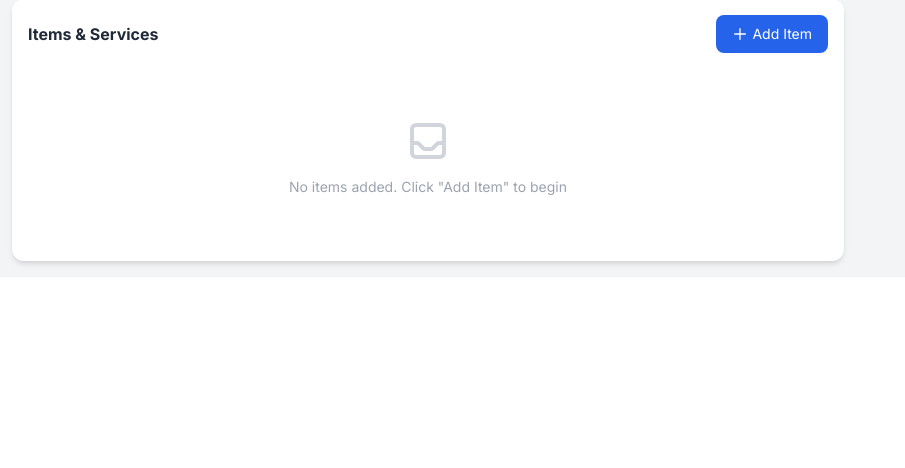
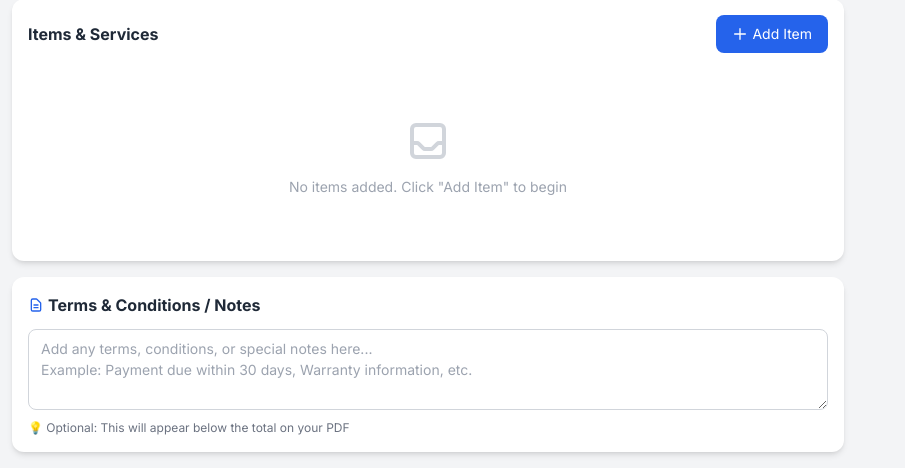
Before and after one commit to shrmsarthak/arhomeinvoicegenerator, a Django app: page / in a window 1280 px wide. Shown: the part 551-1019 px from the top of the page, without its empty margins (0-905 px from the left). Before the commit the page ends 821 px from the top, so only its background shows below. Run offline with Django 3.2, Linux system fonts and the light colour scheme; some libraries are stand-ins or nearby versions.

Commit message:
Terms and Conditions Added

```diff
--- a/myapp/templates/invoice_app.html
+++ b/myapp/templates/invoice_app.html
@@ -139,6 +139,11 @@
             border-color: #3b82f6;
             box-shadow: 0 0 0 2px rgba(59, 130, 246, 0.2);
             outline: none;
+        }
+
+        textarea.fixed-input {
+            height: auto;
+            min-height: 80px;
         }
 
         .total-display {
@@ -296,6 +301,21 @@
                             </svg>
                             No items added. Click "Add Item" to begin
                         </div>
+                    </div>
+
+                    <!-- Terms & Conditions / Notes Card -->
+                    <div class="bg-white rounded-xl shadow-md p-4 card">
+                        <h2 class="text-base font-bold text-gray-800 mb-3 flex items-center">
+                            <svg class="w-4 h-4 mr-1 text-blue-600" fill="none" stroke="currentColor" viewBox="0 0 24 24">
+                                <path stroke-linecap="round" stroke-linejoin="round" stroke-width="2" d="M9 12h6m-6 4h6m2 5H7a2 2 0 01-2-2V5a2 2 0 012-2h5.586a1 1 0 01.707.293l5.414 5.414a1 1 0 01.293.707V19a2 2 0 01-2 2z"></path>
+                            </svg>
+                            Terms & Conditions / Notes
+                        </h2>
+                        <textarea name="terms_notes" id="termsNotes" rows="3" tabindex="11"
+                            class="fixed-input w-full"
+                            placeholder="Add any terms, conditions, or special notes here...&#10;Example: Payment due within 30 days, Warranty information, etc."
+                            style="min-height: 80px; height: auto;"></textarea>
+                        <p class="text-xs text-gray-500 mt-1">💡 Optional: This will appear below the total on your PDF</p>
                     </div>
                 </div>
 
@@ -548,6 +568,10 @@
             const formData = new FormData(form);
             formData.set('items', JSON.stringify(items));
 
+            // Add terms_notes to formData
+            const termsNotes = document.getElementById('termsNotes').value;
+            formData.set('terms_notes', termsNotes);
+
             swal({
                 title: "Generating...",
                 text: "Please wait",
@@ -590,6 +614,7 @@
             renderItems();
             document.getElementById('customerCountry').value = 'Canada';
             document.getElementById('docNumber').value = 'INV-1001';
+            document.getElementById('termsNotes').value = '';
             document.getElementById('customerName').focus();
         }
 
--- a/myapp/views.py
+++ b/myapp/views.py
@@ -23,6 +23,9 @@ def invoice_app(request):
             "country": request.POST.get('country'),
             "postalcode": request.POST.get('postalcode'),
         }
+
+        # Get terms & conditions / notes
+        terms_notes = request.POST.get('terms_notes', '')
 
         # Get invoice items from JSON string with error handling
         items_json = request.POST.get('items', '[]')
@@ -59,7 +62,7 @@ def invoice_app(request):
                 return JsonResponse({'error': f'Valid price required for item {i+1}'}, status=400)
 
         # Generate PDF
-        buffer = generate_pdf(customer_info, invoice_items, doc_type, doc_number)
+        buffer = generate_pdf(customer_info, invoice_items, doc_type, doc_number, terms_notes)
 
         # Create filename
         safe_name = re.sub(r'[^\w\s-]', '', customer_info.get('name', 'customer'))[:30]
@@ -71,7 +74,7 @@ def invoice_app(request):
 
     return render(request, "invoice_app.html")
 
-def generate_pdf(customer_info, invoice_items, doc_type, doc_number):
+def generate_pdf(customer_info, invoice_items, doc_type, doc_number, terms_notes):
     """Generate PDF invoice or estimate with appropriate heading"""
     buffer = io.BytesIO()
     can = canvas.Canvas(buffer)
@@ -177,6 +180,43 @@ def generate_pdf(customer_info, invoice_items, doc_type, doc_number):
     total_amount = subtotal + (subtotal * 0.15)
     can.drawString(525, current_base - 80, "$" + str(round(total_amount, 2)))
 
+    # Terms & Conditions - 50px below total, left aligned (x=25)
+    if terms_notes and terms_notes.strip():
+        # Position 50px below the total (current_base - 130)
+        terms_y_position = current_base - 130
+
+        # Draw "Terms & Conditions" header
+        can.setFont("Helvetica-Bold", 9)
+        can.drawString(25, terms_y_position, "TERMS & CONDITIONS:")
+
+        # Draw the terms content with word wrapping
+        can.setFont("Helvetica", 8)
+        terms_text = terms_notes.strip()
+
+        # Word wrap the terms (max ~80 characters per line)
+        lines = []
+        words = terms_text.split()
+        current_line = ""
+
+        for word in words:
+            test_line = current_line + " " + word if current_line else word
+            if len(test_line) <= 80:
+                current_line = test_line
+            else:
+                if current_line:
+                    lines.append(current_line)
+                current_line = word
+
+        if current_line:
+            lines.append(current_line)
+
+        # Draw each line of terms
+        line_y = terms_y_position - 15
+        for line in lines:
+            if line_y > 50:  # Don't go below page bottom
+                can.drawString(25, line_y, line)
+                line_y -= 12
+
     # Contact info
     can.drawString(25, 175, "CONTACT INFORMATION")
     can.drawString(25, 150, "Phone : 647-622-4449")
```
